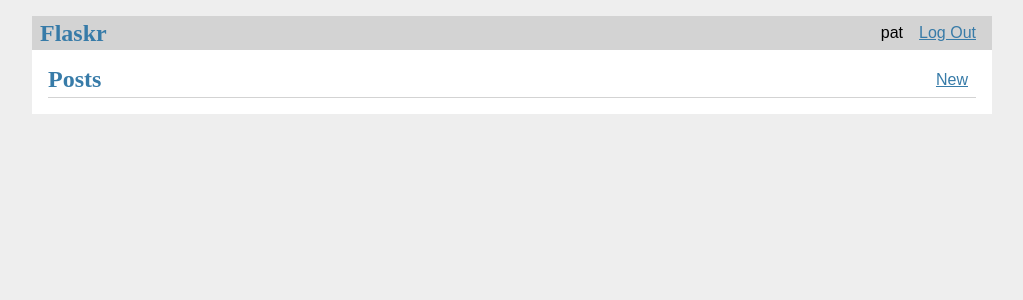
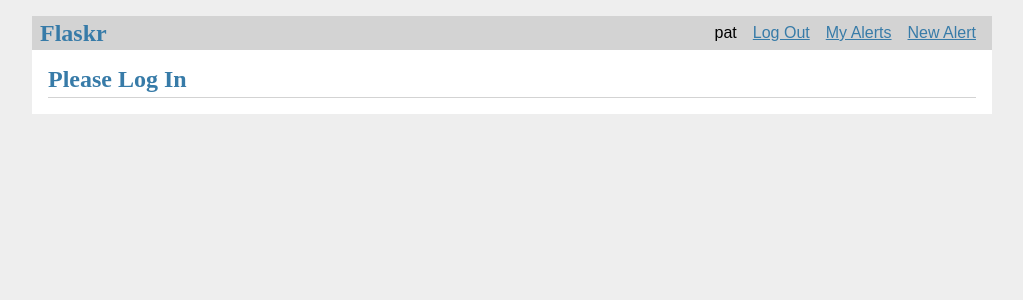
Before and after one commit to Patrick-Duvall/backstop, a Flask app: page / in a window 1280 px wide. Shown: the top 300 px of the page, without its empty margins (128-1151 px from the left). Run offline with Flask 2, Linux system fonts and the light colour scheme; a user stored in the database is signed in; data comes from the database, SQL or seed files in the repository; both versions use the stored data as it was after the commit; data that the repository does not hold is empty.

Commit message:
add nav links, add nav to alert.edit alert.index

```diff
--- a/flaskr/auth.py
+++ b/flaskr/auth.py
@@ -59,7 +59,7 @@ def login():
         if error is None:
             session.clear()
             session['user_id'] = user['id']
-            return redirect(url_for('index'))
+            return redirect(url_for('alerts.index'))
 
         flash(error)
 
--- a/flaskr/templates/alert/edit.html
+++ b/flaskr/templates/alert/edit.html
@@ -5,7 +5,7 @@
 {% endblock %}
 
 {% block content %}
-  <form method="post" action="{{ url_for('alerts.update', id=alert['id']) }}>"
+  <form method="post" action="{{ url_for('alerts.update', id=alert['id']) }}"
     <label for="title">Title</label>
     <input name="title" id="title"
       value="{{ alert['title'] }}" required>
@@ -13,8 +13,8 @@
     <textarea name="message" id="message">{{ alert['message'] }}</textarea>
     <label for="email">Email</label>
     <input name="email" id="email" value="{{ alert['email'] }}" required>
-    <label for="alert-date">Notification Date:</label>
-    <input type="datetime-local" id="alert-date" name="alert-date" value="{{ alert['schedule'] }}">
+    <label for="schedule">Notification Date:</label>
+    <input type="datetime-local" id="schedule" name="schedule" value="{{ alert['schedule'] }}">
     <input type="submit" value="Save">
   </form>
   <hr>
--- a/flaskr/templates/base.html
+++ b/flaskr/templates/base.html
@@ -7,6 +7,8 @@
     {% if g.user %}
       <li><span>{{ g.user['username'] }}</span>
       <li><a href="{{ url_for('auth.logout') }}">Log Out</a>
+      <li><a href="{{ url_for('alerts.index') }}">My Alerts</a>
+      <li><a href="{{ url_for('alerts.new') }}">New Alert</a>
     {% else %}
       <li><a href="{{ url_for('auth.register') }}">Register</a>
       <li><a href="{{ url_for('auth.login') }}">Log In</a>
--- a/flaskr/templates/blog/index.html
+++ b/flaskr/templates/blog/index.html
@@ -1,28 +1,5 @@
 {% extends 'base.html' %}
 
 {% block header %}
-  <h1>{% block title %}Posts{% endblock %}</h1>
-  {% if g.user %}
-    <a class="action" href="{{ url_for('blog.create') }}">New</a>
-  {% endif %}
+  <h1>{% block title %}Please Log In{% endblock %}</h1>
 {% endblock %}
-
-{% block content %}
-  {% for post in posts %}
-    <article class="post">
-      <header>
-        <div>
-          <h1>{{ post['title'] }}</h1>
-          <div class="about">by {{ post['username'] }} on {{ post['created'].strftime('%Y-%m-%d') }}</div>
-        </div>
-        {% if g.user['id'] == post['author_id'] %}
-          <a class="action" href="{{ url_for('blog.update', id=post['id']) }}">Edit</a>
-        {% endif %}
-      </header>
-      <p class="body">{{ post['body'] }}</p>
-    </article>
-    {% if not loop.last %}
-      <hr>
-    {% endif %}
-  {% endfor %}
-{% endblock %}
```
Also changed, not shown: flaskr/templates/alert/index.html (+11 -2 lines), tests/data.sql (+4 -0 lines), tests/test_alert.py (added, +15 -0 lines), instance/flaskr.sqlite.
